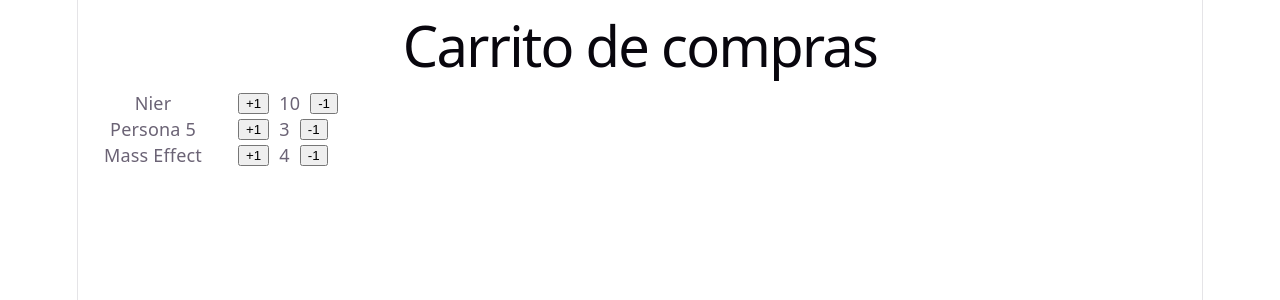
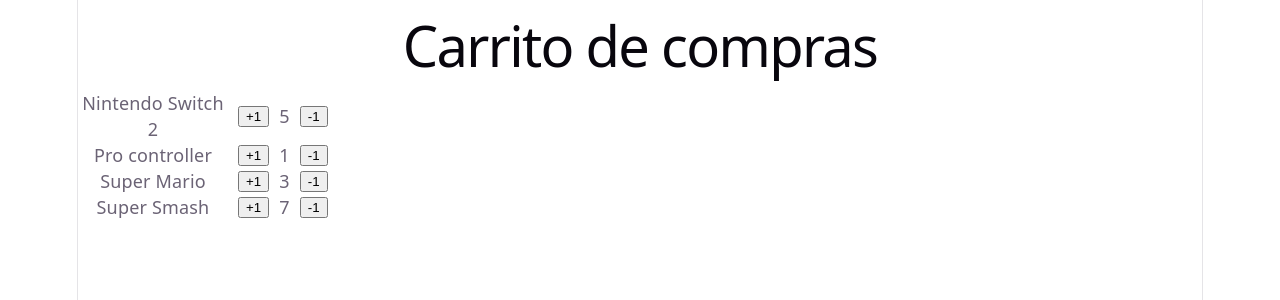
Before and after one commit to React-de-0-a-experto/FirstSteps, a React (Vite) app: page / in a window 1280 px wide. Shown: the top 300 px of the page. Built offline with nearby package versions, Linux system fonts and the light colour scheme.

Commit message:
recorrer  listados

```diff
--- a/src/FirstStepsApp.tsx
+++ b/src/FirstStepsApp.tsx
@@ -1,14 +1,31 @@
 import { ItemCouter } from "./shopping-card/ItemCouter";
 
+/* Estructura que debe tener los productos del carrito */
+interface ItemInCart {
+    productName: string;
+    quantity: number;
+}
+
+/* Array con los productos */
+const itemsInCart: ItemInCart[] = [
+    { productName: 'Nintendo Switch 2', quantity: 5 },
+    { productName: 'Pro controller', quantity: 1 },
+    { productName: 'Super Mario', quantity: 3 },
+    { productName: 'Super Smash', quantity: 7 },
+];
 
 export function FirstStepApp() {
     return (
         <>
             <h1>Carrito de compras</h1>
+            {/* Recorro todos lo  productos del array
+            y creo un componente ItemCounter por cada uno */}
+            {itemsInCart.map(({ productName, quantity }) => (
+                <ItemCouter  key={productName} name={productName} quantity={quantity}></ItemCouter>))}
 
-            <ItemCouter name="Nier" quantity={10} ></ItemCouter>
+            {/* <ItemCouter name="Nier" quantity={10} ></ItemCouter>
             <ItemCouter name="Persona 5" quantity={3} ></ItemCouter>
-            <ItemCouter name="Mass Effect" quantity={4}></ItemCouter>
+            <ItemCouter name="Mass Effect" quantity={4}></ItemCouter> */}
 
         </>
     );
--- a/src/shopping-card/ItemCouter.tsx
+++ b/src/shopping-card/ItemCouter.tsx
@@ -18,10 +18,12 @@
 
 /* Si pones rafc te auto rellena la funt */
 export const ItemCouter = ({ name, quantity }: Props) => {
+  const handledClick = () => { console.log(`click ${name}`) };
   return (
     <section style={styleButtons}>
       <span style={styleTitle}>{name}</span>
-      <button>+1</button>
+      <button onClick={handledClick}
+      >+1</button>
       <span>{quantity}</span>
       <button>-1</button>
     </section>
```
Also changed, not shown: 1 other file (tests, documents, lock files or other folders).
